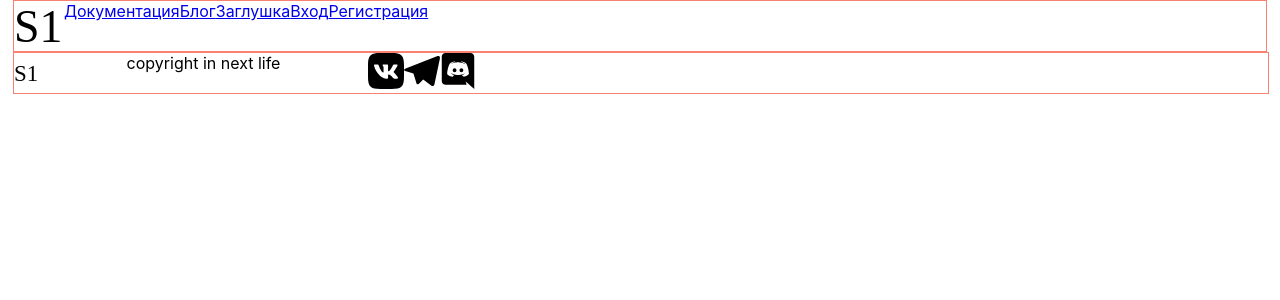
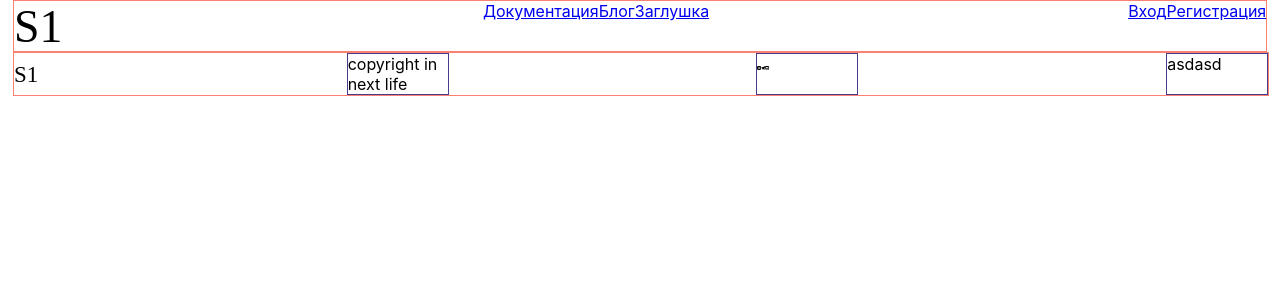
Before and after one commit to YaMamaLuL/Orche, a React (Create React App) app: page / in a window 1280 px wide. Shown: the top 300 px of the page. Built offline with nearby package versions, Linux system fonts and the light colour scheme.

Commit message:
structureNote

```diff
--- a/src/ui/footer/SiteFooter.module.scss
+++ b/src/ui/footer/SiteFooter.module.scss
@@ -1,9 +1,11 @@
 .footerWrapper{
-  height: 5%;
+
   width: 98%;
   display: flex;
   flex-direction: row;
   justify-content: space-between;
   border: solid 1px salmon;
   margin: 0 1%;
+  div{border:1px solid darkslateblue; width:100px}
+
 }
--- a/src/ui/footer/SiteFooter.tsx
+++ b/src/ui/footer/SiteFooter.tsx
@@ -13,6 +13,7 @@ const SiteFooter = () => {
                         <img src={item.logo} alt="socialmedialogo" width="4%"/>
                     </a>)}
             </div>
+            <div>asdasd</div>
         </div>
     )
 }
--- a/src/ui/header/SiteHeader.module.scss
+++ b/src/ui/header/SiteHeader.module.scss
@@ -1,6 +1,7 @@
 .headerWrapper{
   display: flex;
   flex-direction: row;
+  justify-content: space-between;
   border: 1px solid salmon;
   margin:0 1%;
 }
```
